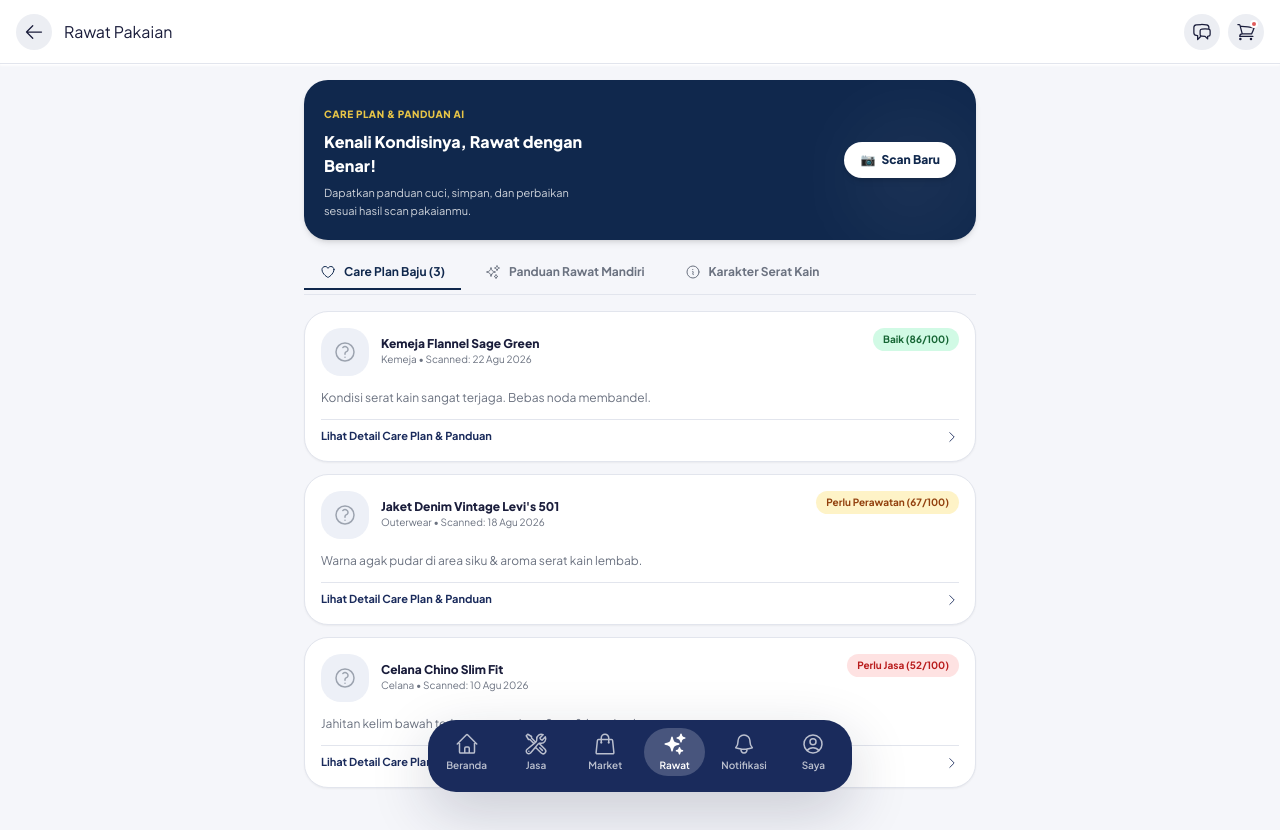
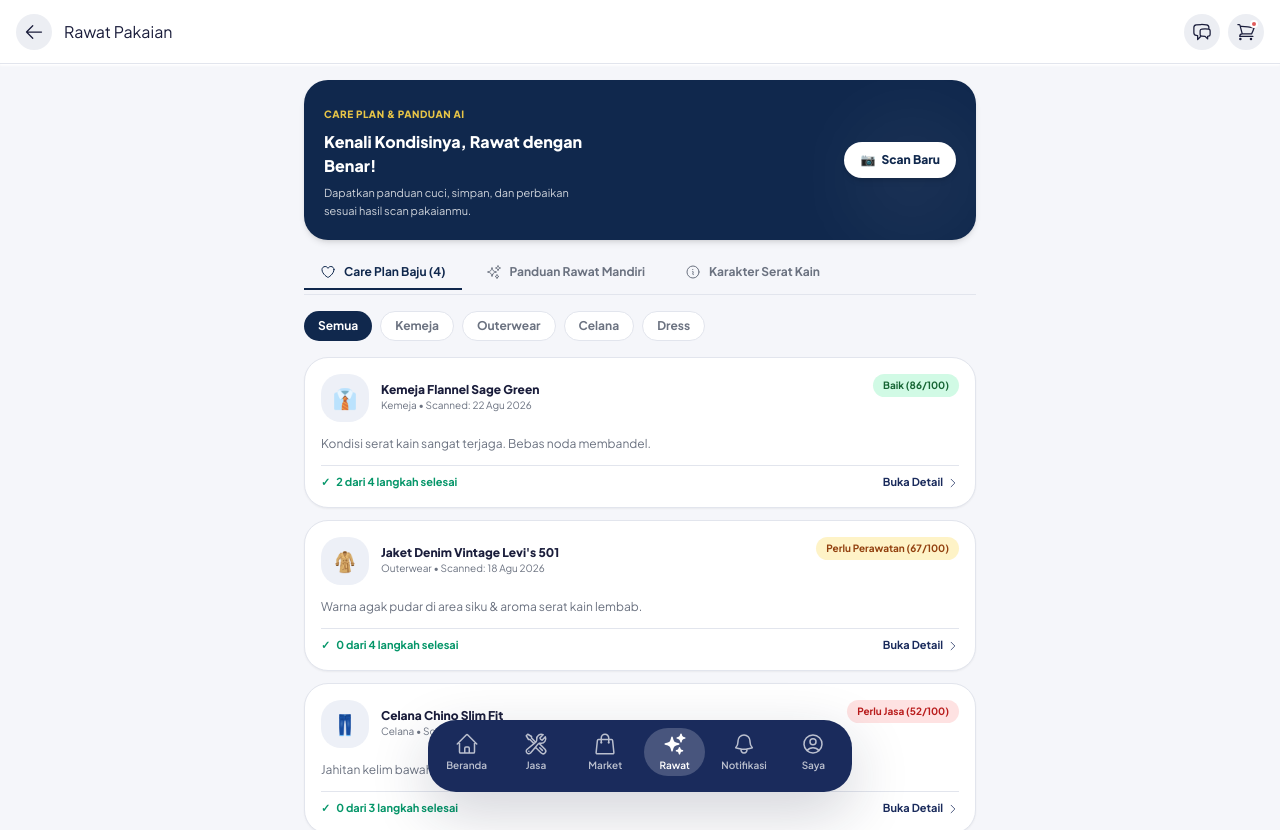
Before and after one commit to wildanfadel19-crypto/Kl-mbi.id, a Next.js app: page /rawat in a window 1280 px wide. Shown: the top 830 px of the page. Built offline with nearby package versions, Linux system fonts and the light colour scheme.

Commit message:
feat: enhance Rawat page with interactive category filter, live care checklist, fabric encyclopedia, and direct Jasa booking modal

```diff
--- a/src/app/rawat/page.tsx
+++ b/src/app/rawat/page.tsx
@@ -1,6 +1,6 @@
 'use client';
 
-import React, { useState } from 'react';
+import React, { useState, useMemo } from 'react';
 import { useRouter } from 'next/navigation';
 import { toast } from 'sonner';
 import AppLayout from '@/components/AppLayout';
@@ -10,31 +10,35 @@ interface ScannedGarment {
   id: string;
   title: string;
   category: string;
+  categoryType: 'Kemeja' | 'Outerwear' | 'Celana' | 'Dress' | 'Kaos';
   scanDate: string;
   score: number;
   statusBadge: 'Baik' | 'Perlu Perawatan' | 'Perlu Jasa';
   summary: string;
   fabric: string;
+  iconText: string;
   parameters: {
     cleanliness: string;
     fading: string;
     fiber: string;
     damage: string;
   };
-  careSteps: string[];
+  careSteps: { text: string; done: boolean }[];
   recommendationAction: string;
 }
 
-const scannedGarments: ScannedGarment[] = [
+const initialScannedGarments: ScannedGarment[] = [
   {
     id: 'sg-1',
     title: 'Kemeja Flannel Sage Green',
     category: 'Kemeja',
+    categoryType: 'Kemeja',
     scanDate: '22 Agu 2026',
     score: 86,
     statusBadge: 'Baik',
     summary: 'Kondisi serat kain sangat terjaga. Bebas noda membandel.',
     fabric: '100% Katun Organik',
+    iconText: '👔',
     parameters: {
       cleanliness: '95/100 (Sangat Bersih)',
       fading: '90/100 (Warna Cerah)',
@@ -42,10 +46,10 @@ const scannedGarments: ScannedGarment[] = [
       damage: 'Tidak ada robekan',
     },
     careSteps: [
-      'Gunakan air dingin (suhu maksimal 30°C) saat mencuci.',
-      'Balik pakaian ke dalam sebelum dicuci agar warna kain tidak tergesek.',
-      'Gunakan deterjen lembaran ramah lingkungan (Kindfoam / eco-detergent).',
-      'Jemur di tempat teduh dengan sirkulasi udara baik, hindari terik matahari langsung.',
+      { text: 'Gunakan air dingin (suhu maksimal 30°C) saat mencuci.', done: true },
+      { text: 'Balik pakaian ke dalam sebelum dicuci agar warna kain tidak tergesek.', done: true },
+      { text: 'Gunakan deterjen lembaran ramah lingkungan (Kindfoam / eco-detergent).', done: false },
+      { text: 'Jemur di tempat teduh dengan sirkulasi udara baik, hindari terik matahari langsung.', done: false },
     ],
     recommendationAction: 'Perawatan mandiri di rumah sudah optimal. Tidak memerlukan jasa permak.',
   },
@@ -53,11 +57,13 @@ const scannedGarments: ScannedGarment[] = [
     id: 'sg-2',
     title: 'Jaket Denim Vintage Levi\'s 501',
     category: 'Outerwear',
+    categoryType: 'Outerwear',
     scanDate: '18 Agu 2026',
     score: 67,
     statusBadge: 'Perlu Perawatan',
     summary: 'Warna agak pudar di area siku & aroma serat kain lembab.',
     fabric: 'Heavyweight Denim Twill 14oz',
+    iconText: '🧥',
     parameters: {
       cleanliness: '75/100 (Perlu Deep Clean)',
       fading: '65/100 (Pudar Sedang)',
@@ -65,10 +71,10 @@ const scannedGarments: ScannedGarment[] = [
       damage: 'Jahitan saku samping longgar',
     },
     careSteps: [
-      'Lakukan Deep Clean & Spa Anti-Odor untuk menghilangkan jamur mikroba.',
-      'Rendam dengan larutan cuka putih 1 sendok makan untuk mengunci pigmen indigo.',
-      'Jangan diperas terlalu keras menggunakan mesin pengering putar tinggi.',
-      'Gantung menggunakan hanger kayu berbahu lebar.',
+      { text: 'Lakukan Deep Clean & Spa Anti-Odor untuk menghilangkan jamur mikroba.', done: false },
+      { text: 'Rendam dengan larutan cuka putih 1 sendok makan untuk mengunci pigmen indigo.', done: false },
+      { text: 'Jangan diperas terlalu keras menggunakan mesin pengering putar tinggi.', done: false },
+      { text: 'Gantung menggunakan hanger kayu berbahu lebar.', done: false },
     ],
     recommendationAction: 'Disarankan melakukan Deep Clean & Anti-Odor Spa agar serat kembali segar.',
   },
@@ -76,11 +82,13 @@ const scannedGarments: ScannedGarment[] = [
     id: 'sg-3',
     title: 'Celana Chino Slim Fit',
     category: 'Celana',
+    categoryType: 'Celana',
     scanDate: '10 Agu 2026',
     score: 52,
     statusBadge: 'Perlu Jasa',
     summary: 'Jahitan kelim bawah terlepas sepanjang 8 cm & kancing longgar.',
     fabric: 'Twill Cotton Stretch 98% / Elastane 2%',
+    iconText: '👖',
     parameters: {
       cleanliness: '80/100 (Bersih)',
       fading: '70/100 (Pudar Ringan)',
@@ -88,11 +96,35 @@ const scannedGarments: ScannedGarment[] = [
       damage: 'Kelim bawah robek 8 cm',
     },
     careSteps: [
-      'Perbaiki jahitan kelim bawah menggunakan teknik chainstitch atau hemming rapi.',
-      'Kencangkan kembali kancing pinggang sebelum dicuci.',
-      'Hindari penggunaan pemutih klorin.',
+      { text: 'Perbaiki jahitan kelim bawah menggunakan teknik chainstitch atau hemming rapi.', done: false },
+      { text: 'Kencangkan kembali kancing pinggang sebelum dicuci.', done: false },
+      { text: 'Hindari penggunaan pemutih klorin.', done: false },
     ],
     recommendationAction: 'Perlu bantuan tukang jahit / Taylor artisan terdekat untuk perbaikan jahitan kelim.',
+  },
+  {
+    id: 'sg-4',
+    title: 'Dress Tenun Ikat Tradisional',
+    category: 'Dress',
+    categoryType: 'Dress',
+    scanDate: '05 Agu 2026',
+    score: 92,
+    statusBadge: 'Baik',
+    summary: 'Serat tenun tangan istimewa. Tidak ada benang lepas.',
+    fabric: 'Tenun Pewarna Alami',
+    iconText: '👗',
+    parameters: {
+      cleanliness: '98/100 (Bersih Terawat)',
+      fading: '95/100 (Pewarna Alami Terkunci)',
+      fiber: '92/100 (Anyaman Padat)',
+      damage: 'Sempurna',
+    },
+    careSteps: [
+      { text: 'Gunakan lerak atau sabun khusus kain tradisional saat mencuci.', done: true },
+      { text: 'Cuci manual secara perlahan dengan tangan tanpa disikat.', done: true },
+      { text: 'Angin-anginkan di dalam ruangan hingga kering.', done: true },
+    ],
+    recommendationAction: 'Kondisi pakaian sangat prima. Terus terapkan teknik cuci tradisional.',
   },
 ];
 
@@ -101,6 +133,7 @@ const careGuides = [
     id: 'cg-1',
     icon: '💧',
     title: 'Metode Cuci Ramah Lingkungan',
+    category: 'Pencucian',
     desc: 'Tips mencuci pakaian tanpa merusak serat kain dan hemat konsumsi air.',
     steps: [
       'Pilah pakaian berdasarkan warna (terang, gelap, putih) dan tingkat kotoran.',
@@ -112,6 +145,7 @@ const careGuides = [
     id: 'cg-2',
     icon: '☀️',
     title: 'Pengeringan & Penjemuran Alami',
+    category: 'Pengeringan',
     desc: 'Mencegah pemudaran warna kain akibat sinar UV berlebih.',
     steps: [
       'Selalu jemur pakaian dalam kondisi terbalik (sisi dalam menghadap ke luar).',
@@ -123,6 +157,7 @@ const careGuides = [
     id: 'cg-3',
     icon: '🛡️',
     title: 'Penyimpanan Anti-Jamur & Ngengat',
+    category: 'Penyimpanan',
     desc: 'Menjaga pakaian tetap harum dan bebas apek di dalam lemari.',
     steps: [
       'Pastikan pakaian sudah 100% kering sebelum dilipat atau dimasukkan lemari.',
@@ -134,6 +169,7 @@ const careGuides = [
     id: 'cg-4',
     icon: '🎨',
     title: 'Pemulihan Warna Pudar (Re-Colour)',
+    category: 'Restorasi',
     desc: 'Cara mengembalikan ketajaman warna pakaian katun dan denim lama.',
     steps: [
       'Rendam pakaian dalam air dingin bercampur 1 cangkir garam dapur untuk mengunci warna baru.',
@@ -144,17 +180,54 @@ const careGuides = [
 ];
 
 const fabricKnowledge = [
-  { name: 'Katun (Cotton)', temp: '30°C - 40°C', icon: '🌿', care: 'Cuci biasa, setrika suhu sedang, tahan lama.' },
-  { name: 'Denim', temp: 'Air Dingin', icon: '👖', care: 'Jarang dicuci, cuci terbalik, jemur di tempat teduh.' },
-  { name: 'Sutra & Rayon', temp: 'Handwash Dingin', icon: '✨', care: 'Cuci manual lembut, jangan diperas, setrika uap.' },
-  { name: 'Wool & Rajut', temp: 'Air Dingin Khusus', icon: '🧶', care: 'Deterjen pH netral, jemur mendatar, jangan digantung.' },
-  { name: 'Linen', temp: '30°C', icon: '🌾', care: 'Cepat kusut alami, setrika saat masih sedikit lembab.' },
+  { name: 'Katun (Cotton)', temp: '30°C - 40°C', icon: '🌿', care: 'Cuci biasa, setrika suhu sedang, tahan lama & bernapas.' },
+  { name: 'Denim Indigo', temp: 'Air Dingin', icon: '👖', care: 'Jarang dicuci, cuci terbalik, jemur di tempat teduh agar indigo awet.' },
+  { name: 'Sutra & Rayon', temp: 'Handwash Dingin', icon: '✨', care: 'Cuci manual lembut, jangan diperas kencang, setrika uap suhu rendah.' },
+  { name: 'Wool & Rajut', temp: 'Air Dingin Khusus', icon: '🧶', care: 'Deterjen pH netral, jemur mendatar (flat dry), jangan digantung di hanger.' },
+  { name: 'Linen Alami', temp: '30°C', icon: '🌾', care: 'Cepat kusut alami yang estetik, setrika saat kain masih sedikit lembab.' },
 ];
 
 export default function RawatPage() {
   const router = useRouter();
   const [activeTab, setActiveTab] = useState<'care_plan' | 'panduan' | 'kain'>('care_plan');
+  const [selectedCategoryFilter, setSelectedCategoryFilter] = useState<string>('Semua');
+  const [garments, setGarments] = useState<ScannedGarment[]>(initialScannedGarments);
   const [selectedGarment, setSelectedGarment] = useState<ScannedGarment | null>(null);
+
+  const garmentCategories = ['Semua', 'Kemeja', 'Outerwear', 'Celana', 'Dress'];
+
+  const filteredGarments = useMemo(() => {
+    if (selectedCategoryFilter === 'Semua') return garments;
+    return garments.filter((g) => g.categoryType === selectedCategoryFilter);
+  }, [garments, selectedCategoryFilter]);
+
+  const toggleStepDone = (garmentId: string, stepIndex: number) => {
+    setGarments((prev) =>
+      prev.map((g) => {
+        if (g.id === garmentId) {
+          const updatedSteps = [...g.careSteps];
+          updatedSteps[stepIndex] = {
+            ...updatedSteps[stepIndex],
+            done: !updatedSteps[stepIndex].done,
+          };
+          return { ...g, careSteps: updatedSteps };
+        }
+        return g;
+      })
+    );
+
+    if (selectedGarment && selectedGarment.id === garmentId) {
+      setSelectedGarment((prev) => {
+        if (!prev) return null;
+        const updatedSteps = [...prev.careSteps];
+        updatedSteps[stepIndex] = {
+          ...updatedSteps[stepIndex],
+          done: !updatedSteps[stepIndex].done,
+        };
+        return { ...prev, careSteps: updatedSteps };
+      });
+    }
+  };
 
   return (
     <AppLayout title="Rawat Pakaian" showBack backHref="/">
@@ -196,7 +269,7 @@ export default function RawatPage() {
             }`}
           >
             <Icon name="HeartIcon" size={16} />
-            <span>Care Plan Baju ({scannedGarments.length})</span>
+            <span>Care Plan Baju ({garments.length})</span>
           </button>
 
           <button
@@ -227,7 +300,25 @@ export default function RawatPage() {
         {/* TAB 1: CARE PLAN & RIWAYAT SCAN */}
         {activeTab === 'care_plan' && (
           <div className="space-y-3">
-            {scannedGarments.map((garment) => (
+            {/* Category Sub-filter */}
+            <div className="flex gap-2 overflow-x-auto scrollbar-hide pb-1">
+              {garmentCategories.map((cat) => (
+                <button
+                  key={cat}
+                  onClick={() => setSelectedCategoryFilter(cat)}
+                  className={`px-3.5 py-1.5 rounded-full text-xs font-bold whitespace-nowrap transition-all ${
+                    selectedCategoryFilter === cat
+                      ? 'bg-[#10284D] text-white shadow-xs'
+                      : 'bg-card border border-border text-muted-foreground hover:border-[#10284D]'
+                  }`}
+                >
+                  {cat}
+                </button>
+              ))}
+            </div>
+
+            {/* List Cards */}
+            {filteredGarments.map((garment) => (
               <div
                 key={garment.id}
                 onClick={() => setSelectedGarment(garment)}
@@ -235,8 +326,8 @@ export default function RawatPage() {
               >
                 <div className="flex items-start justify-between">
                   <div className="flex items-center gap-3">
-                    <div className="w-12 h-12 rounded-xl bg-secondary flex items-center justify-center text-primary font-bold flex-shrink-0">
-                      <Icon name="ShirtIcon" size={24} />
+                    <div className="w-12 h-12 rounded-xl bg-secondary flex items-center justify-center text-xl flex-shrink-0">
+                      <span>{garment.iconText}</span>
                     </div>
                     <div>
                       <h3 className="text-xs font-extrabold text-foreground">{garment.title}</h3>
@@ -263,9 +354,17 @@ export default function RawatPage() {
                   {garment.summary}
                 </p>
 
-                <div className="flex items-center justify-between text-[11px] font-bold text-primary pt-2 border-t border-border">
-                  <span>Lihat Detail Care Plan & Panduan</span>
-                  <Icon name="ChevronRightIcon" size={14} />
+                {/* Progress checklist preview */}
+                <div className="flex items-center justify-between text-[11px] font-semibold text-muted-foreground pt-2 border-t border-border">
+                  <div className="flex items-center gap-1.5 text-emerald-600 font-bold">
+                    <span>✓</span>
+                    <span>
+                      {garment.careSteps.filter((s) => s.done).length} dari {garment.careSteps.length} langkah selesai
+                    </span>
+                  </div>
+                  <span className="text-primary font-bold hover:underline flex items-center gap-1">
+                    Buka Detail <Icon name="ChevronRightIcon" size={12} />
+                  </span>
                 </div>
               </div>
             ))}
@@ -280,6 +379,7 @@ export default function RawatPage() {
                 key={guide.id}
                 className="bg-card rounded-2xl p-4 border border-border shadow-sm space-y-2.5"
               >
+                <div className="flex items-center justify-between">
                   <div className="flex items-center gap-2.5">
                     <span className="text-xl">{guide.icon}</span>
                     <div>
@@ -287,12 +387,16 @@ export default function RawatPage() {
                       <p className="text-[10px] text-muted-foreground">{guide.desc}</p>
                     </div>
                   </div>
+                  <span className="text-[10px] bg-secondary text-primary font-extrabold px-2 py-0.5 rounded-full">
+                    {guide.category}
+                  </span>
+                </div>
 
-                <div className="bg-muted/50 rounded-xl p-3 space-y-1.5 border border-border">
+                <div className="bg-muted/50 rounded-xl p-3 space-y-2 border border-border">
                   {guide.steps.map((step, idx) => (
                     <div key={idx} className="flex items-start gap-2 text-xs text-foreground/90">
                       <span className="text-[#10284D] font-bold">{idx + 1}.</span>
-                      <span className="leading-tight">{step}</span>
+                      <span className="leading-relaxed">{step}</span>
                     </div>
                   ))}
                 </div>
@@ -316,7 +420,7 @@ export default function RawatPage() {
                       Suhu: {fabric.temp}
                     </span>
                   </div>
-                  <p className="text-xs text-muted-foreground pl-7">{fabric.care}</p>
+                  <p className="text-xs text-muted-foreground pl-7 leading-relaxed">{fabric.care}</p>
                 </div>
               ))}
             </div>
@@ -328,9 +432,14 @@ export default function RawatPage() {
           <div className="fixed inset-0 z-50 bg-black/60 backdrop-blur-sm flex items-center justify-center p-4">
             <div className="bg-white rounded-3xl p-6 w-full max-w-md text-gray-800 space-y-4 max-h-[85vh] overflow-y-auto animate-scale-in">
               <div className="flex items-center justify-between border-b border-gray-100 pb-3">
+                <div className="flex items-center gap-2.5">
+                  <span className="text-2xl">{selectedGarment.iconText}</span>
                   <div>
-                  <h3 className="font-extrabold text-base text-gray-900">{selectedGarment.title}</h3>
+                    <h3 className="font-extrabold text-base text-gray-900 leading-tight">
+                      {selectedGarment.title}
+                    </h3>
                     <p className="text-xs text-gray-500">Diagnosis AI • {selectedGarment.scanDate}</p>
+                  </div>
                 </div>
                 <button
                   onClick={() => setSelectedGarment(null)}
@@ -379,14 +488,27 @@ export default function RawatPage() {
                 </div>
               </div>
 
-              {/* Rekomendasi Langkah Rawat */}
+              {/* Interactive Care Steps Checklist */}
               <div className="space-y-1.5">
-                <span className="text-xs font-bold text-gray-800 block">Langkah Perawatan Mandiri:</span>
-                <div className="bg-emerald-50 text-emerald-950 p-3.5 rounded-2xl border border-emerald-200 space-y-1 text-xs">
+                <span className="text-xs font-bold text-gray-800 block">Checklist Langkah Perawatan:</span>
+                <div className="space-y-1.5">
                   {selectedGarment.careSteps.map((step, i) => (
-                    <div key={i} className="flex items-start gap-1.5">
-                      <span className="font-bold">•</span>
-                      <span>{step}</span>
+                    <div
+                      key={i}
+                      onClick={() => toggleStepDone(selectedGarment.id, i)}
+                      className={`p-2.5 rounded-xl border flex items-start gap-2.5 cursor-pointer transition-all ${
+                        step.done
+                          ? 'bg-emerald-50/80 border-emerald-200 text-emerald-950 line-through opacity-80'
+                          : 'bg-gray-50 border-gray-200 text-gray-800 hover:bg-gray-100'
+                      }`}
+                    >
+                      <input
+                        type="checkbox"
+                        checked={step.done}
+                        onChange={() => {}}
+                        className="w-4 h-4 mt-0.5 accent-emerald-600 rounded cursor-pointer"
+                      />
+                      <span className="text-xs leading-relaxed">{step.text}</span>
                     </div>
                   ))}
                 </div>
@@ -394,7 +516,7 @@ export default function RawatPage() {
 
               {/* Rekomendasi Aksi */}
               <div className="bg-blue-50 p-3 rounded-2xl border border-blue-100 text-xs text-blue-900">
-                <span className="font-bold block mb-0.5">Kesimpulan AI:</span>
+                <span className="font-bold block mb-0.5">Kesimpulan & Solusi AI:</span>
                 <p>{selectedGarment.recommendationAction}</p>
               </div>
 
```
Lines whose indentation alone changed are shown as unchanged.
